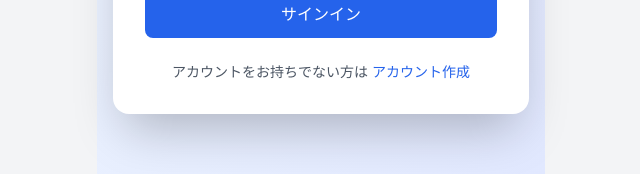
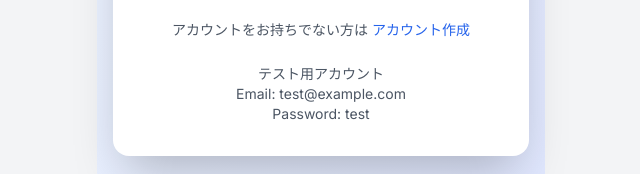
Before and after one commit to newt239-univ/daily-capture, a Next.js app: page /signin in a window 1280 px wide. Shown: the part 516-690 px from the top of the page, without its empty margins (319-959 px from the left). Built offline with nearby package versions, Linux system fonts and the light colour scheme; no server answers.

Commit message:
feat: add test account

```diff
--- a/app/signin/page.tsx
+++ b/app/signin/page.tsx
@@ -76,6 +76,15 @@ export default async function SignInPage({
             </a>
           </p>
         </div>
+        <div className="mt-6 text-center">
+          <p className="text-sm text-gray-600">
+            テスト用アカウント
+            <br />
+            Email: test@example.com
+            <br />
+            Password: test
+          </p>
+        </div>
       </div>
     </div>
   );
```
